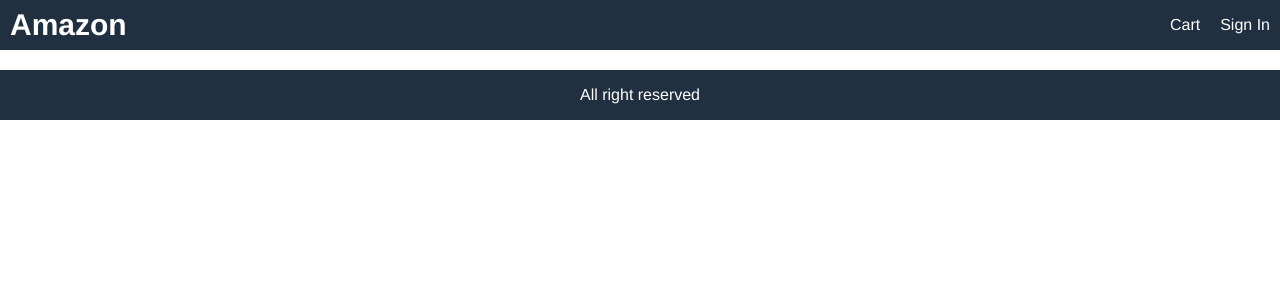
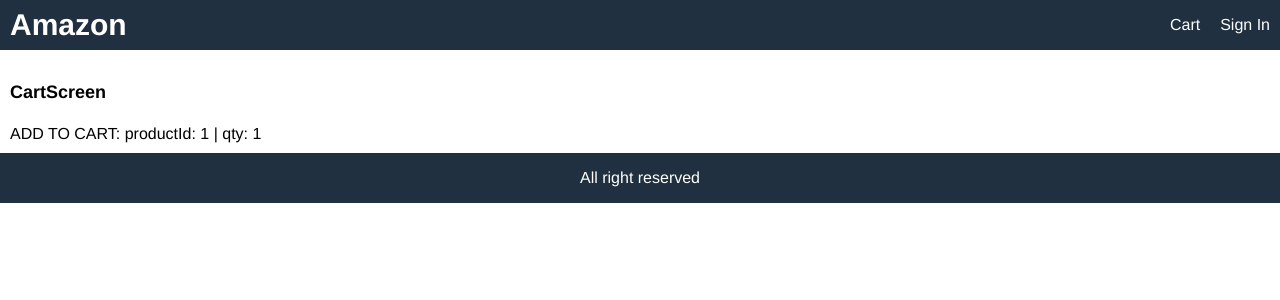
Before and after one commit to mfrancislie/E-commerce-amazon, a React (Create React App) app in the folder frontend/: page /cart/1 in a window 1280 px wide. Shown: the top 300 px of the page. Built offline with nearby package versions, Linux system fonts and the light colour scheme.

Commit message:
added handle add to cart

```diff
--- a/frontend/src/App.js
+++ b/frontend/src/App.js
@@ -2,6 +2,7 @@ import HomeScreen from './screens/HomeScreen';
 import ProductScreen from './screens/ProductScreen';
 
 import { BrowserRouter, Routes, Route, NavLink } from 'react-router-dom';
+import CartScreen from './screens/CartScreen';
 function App() {
   return (
     <BrowserRouter>
@@ -19,6 +20,7 @@ function App() {
         </header>
         <main>
           <Routes>
+            <Route path="/cart/:id?" element={<CartScreen />} />
             <Route path="/product/:id" element={<ProductScreen />} />
             <Route path="/" element={<HomeScreen />} />
           </Routes>
--- a/frontend/src/index.css
+++ b/frontend/src/index.css
@@ -55,7 +55,9 @@ ul {
   list-style-type: none;
 }
 
+input,
 select,
+textarea,
 button {
   padding: 1rem;
   border-radius: 0.5rem;
@@ -70,7 +72,9 @@ button {
   background-color: #f8f8f8;
   cursor: pointer;
 }
+input:hover,
 select:hover,
+textarea:hover,
 button:hover {
   border: 0.1rem #404040 solid;
 }
--- /dev/null
+++ b/frontend/src/screens/CartScreen.js
@@ -0,0 +1,20 @@
+import React from 'react';
+import { useLocation, useParams } from 'react-router-dom';
+
+const CartScreen = (props) => {
+  const params = useParams();
+  const productId = params.id;
+  const location = useLocation();
+  const qty = location.search ? Number(location.search.split('=')[1]) : 1;
+
+  return (
+    <div>
+      <h1>CartScreen</h1>
+      <div>
+        ADD TO CART: productId: {productId} | qty: {qty}
+      </div>
+    </div>
+  );
+};
+
+export default CartScreen;
--- a/frontend/src/screens/ProductScreen.js
+++ b/frontend/src/screens/ProductScreen.js
@@ -1,6 +1,6 @@
 import React, { useEffect, useState } from 'react';
 import { useDispatch, useSelector } from 'react-redux';
-import { Link, useParams } from 'react-router-dom';
+import { Link, useNavigate, useParams } from 'react-router-dom';
 import { detailsProduct } from '../actions/productActions';
 import LoadingBox from '../components/LoadingBox';
 import MessageBox from '../components/MessageBox';
@@ -17,6 +17,11 @@ const ProductScreen = () => {
   useEffect(() => {
     dispatch(detailsProduct(productId));
   }, [dispatch, productId]);
+
+  const navigate = useNavigate();
+  const addToCartHandler = () => {
+    navigate(`/cart/${productId}?qty=${qty}`);
+  };
   return (
     <div>
       {loading ? (
@@ -104,7 +109,12 @@ const ProductScreen = () => {
                         </div>
                       </li>
                       <li>
-                        <button className="primary block">Add to Cart</button>
+                        <button
+                          className="primary block"
+                          onClick={addToCartHandler}
+                        >
+                          Add to Cart
+                        </button>
                       </li>
                     </>
                   )}
```
